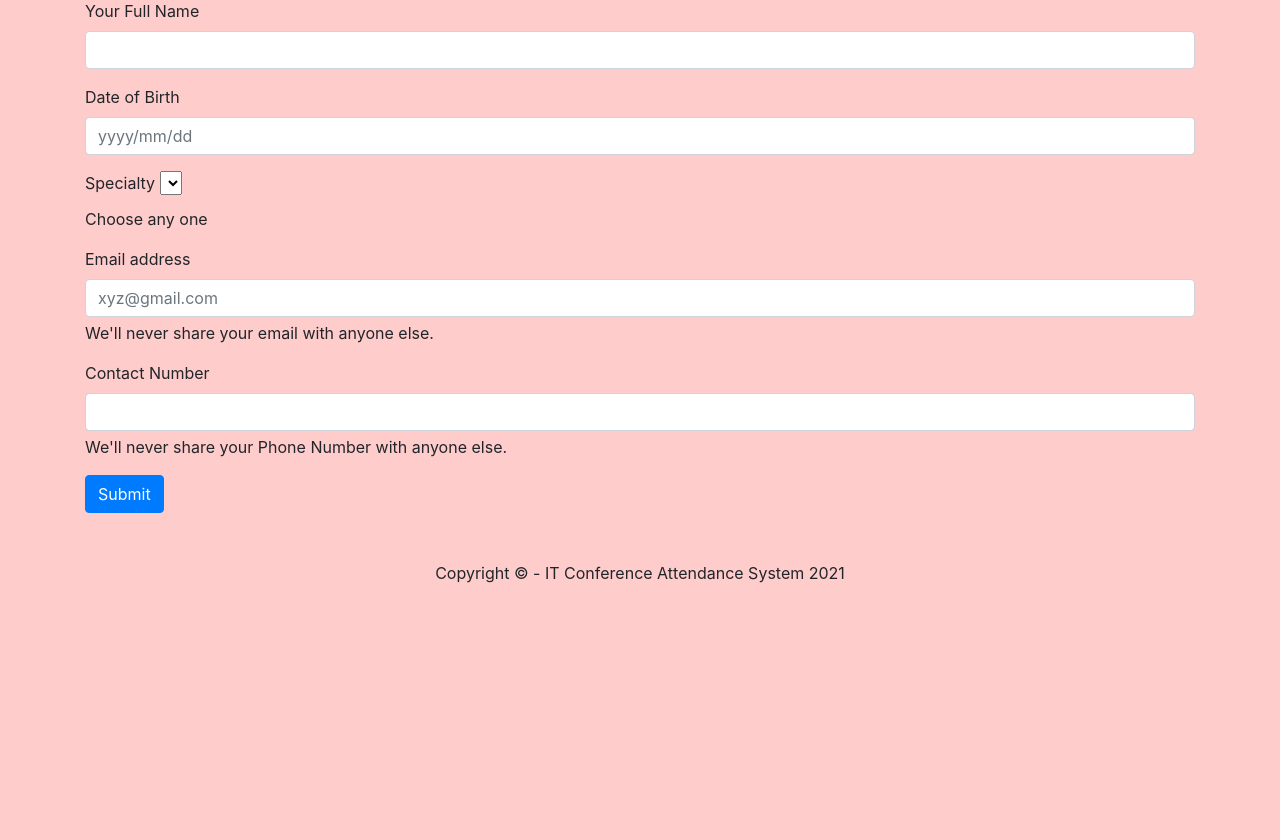
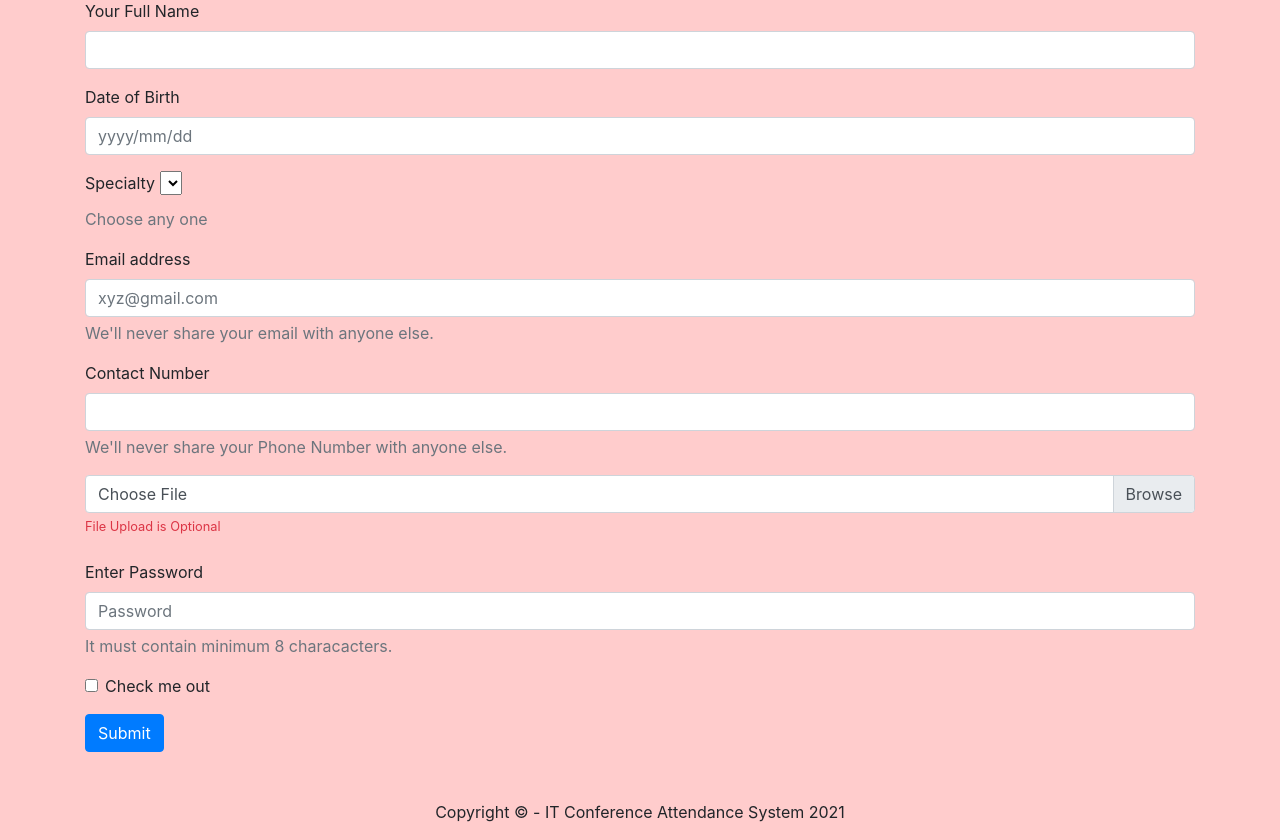
Before and after one commit to butterflysly53/Attandace, a PHP site: page / in a window 1280 px wide. Shown: the part 137-977 px from the top of the page. Before the commit the page ends 720 px from the top, so only its background shows below. Run offline with PHP 8.4, Linux system fonts and the light colour scheme; data that the repository does not hold is empty; some libraries are stand-ins or nearby versions.

Commit message:
Update index.php

```diff
--- a/index.php
+++ b/index.php
@@ -7,7 +7,7 @@ $results=$crud->getSpeciality();
 ?>
 
 <h1 class="text-center">Registration for IT Conferenence</h1>
-<form method="post" action="success.php">
+<form  enctype='multipart/form-data' method="post" action="success.php">
 <div class="mb-3">
     <label for="Name" class="form-label"> Your Full Name</label>
     <input required type="text" class="form-control" id="Name" name="Name">
@@ -23,7 +23,7 @@ $results=$crud->getSpeciality();
      <option value="<?php echo $r['speciality_id']?>"> <?php echo $r['Name'];?> </option>
      <?php } ?>
   </select>
-  <div id="Help" class="form-text">Choose any one</div>
+  <div id="Help" class="form-text text-muted">Choose any one</div>
   </div>
  <!--<div class="dropdown">
   <button class="btn btn-outline-dark dropdown-toggle" type="button" id="dropdownMenuButton1" name="dropdownMenuButton1"
@@ -44,22 +44,28 @@ $results=$crud->getSpeciality();
     <label for="email" class="form-label">Email address</label>
     <input required type="email" class="form-control" id="email"
      aria-describedby="emailHelp" placeholder="xyz@gmail.com" name="email">
-    <div id="emailHelp" class="form-text">We'll never share your email with anyone else.</div>
+    <div id="emailHelp" class="form-text text-muted">We'll never share your email with anyone else.</div>
   </div>
   <div class="mb-3">
     <label for="phone" class="form-label">Contact Number</label>
     <input required type="text" class="form-control" id="phone" aria-describedby="PhoneHelp" name="phone">
-    <div id="PhoneHelp" class="form-text">We'll never share your Phone Number with anyone else.</div>
+    <div id="PhoneHelp" class="form-text text-muted">We'll never share your Phone Number with anyone else.</div>
   </div>
-  <!--<div class="mb-3">
+  <div class="custom-file">
+            <input type="file" accept="image/*" class="custom-file-input" id="avatar" name="avatar">
+            <label class="custom-file-label" for="avatar">Choose File</label>
+            <small id="avatar" class="form-text text-danger">File Upload is Optional</small>
+            <br/>
+   </div >
+  <div class="mb-3">
     <label for="exampleInputPassword1" class="form-label"> Enter Password</label>
     <input type="password" class="form-control" id="exampleInputPassword1" placeholder="Password">
-    <div id="PasswordHelp" class="form-text">It must contain minimum 8 characacters.</div>
+    <div id="PasswordHelp" class="form-text text-muted">It must contain minimum 8 characacters.</div>
   </div>
   <div class="mb-3 form-check">
     <input type="checkbox" class="form-check-input" id="exampleCheck1">
     <label class="form-check-label" for="exampleCheck1">Check me out</label>
-  </div>-->
+  </div>
 <button type="submit" name="submit" class="btn btn-primary">Submit</button>
 </form>
 
```
